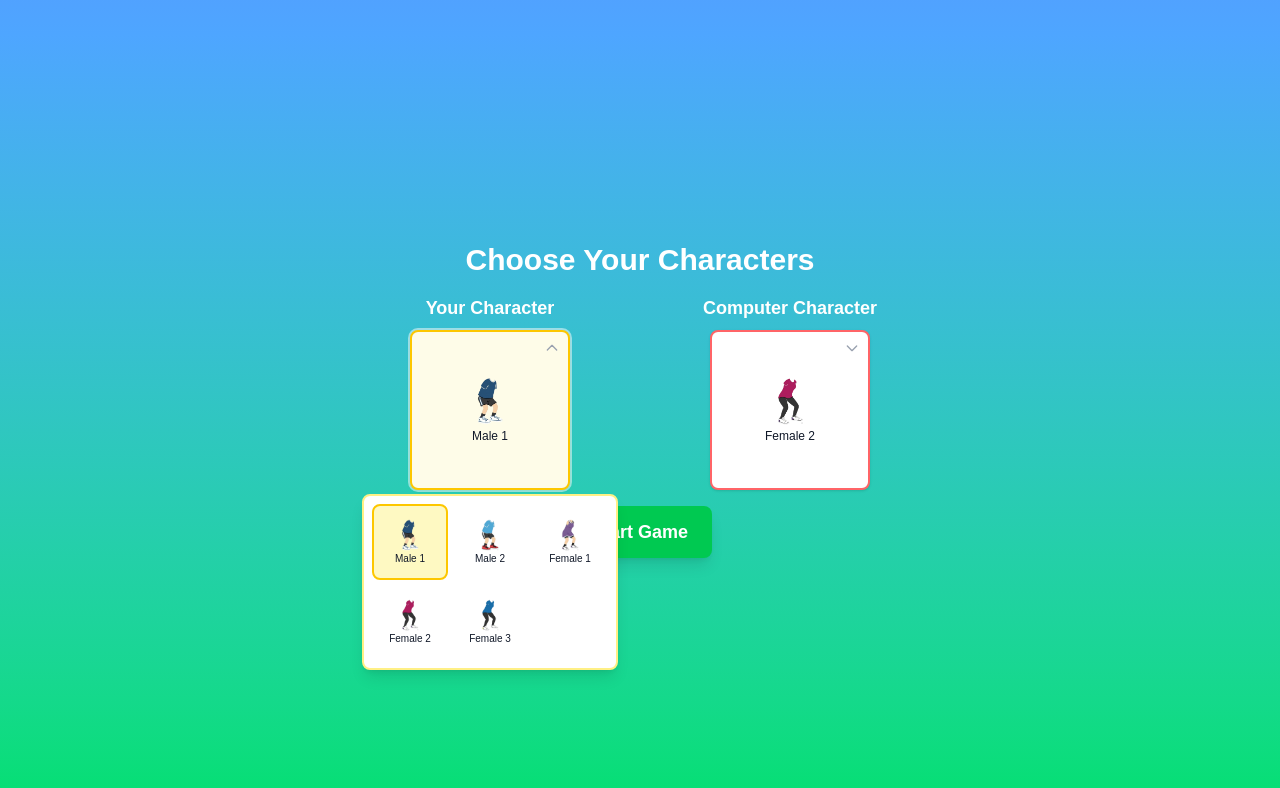
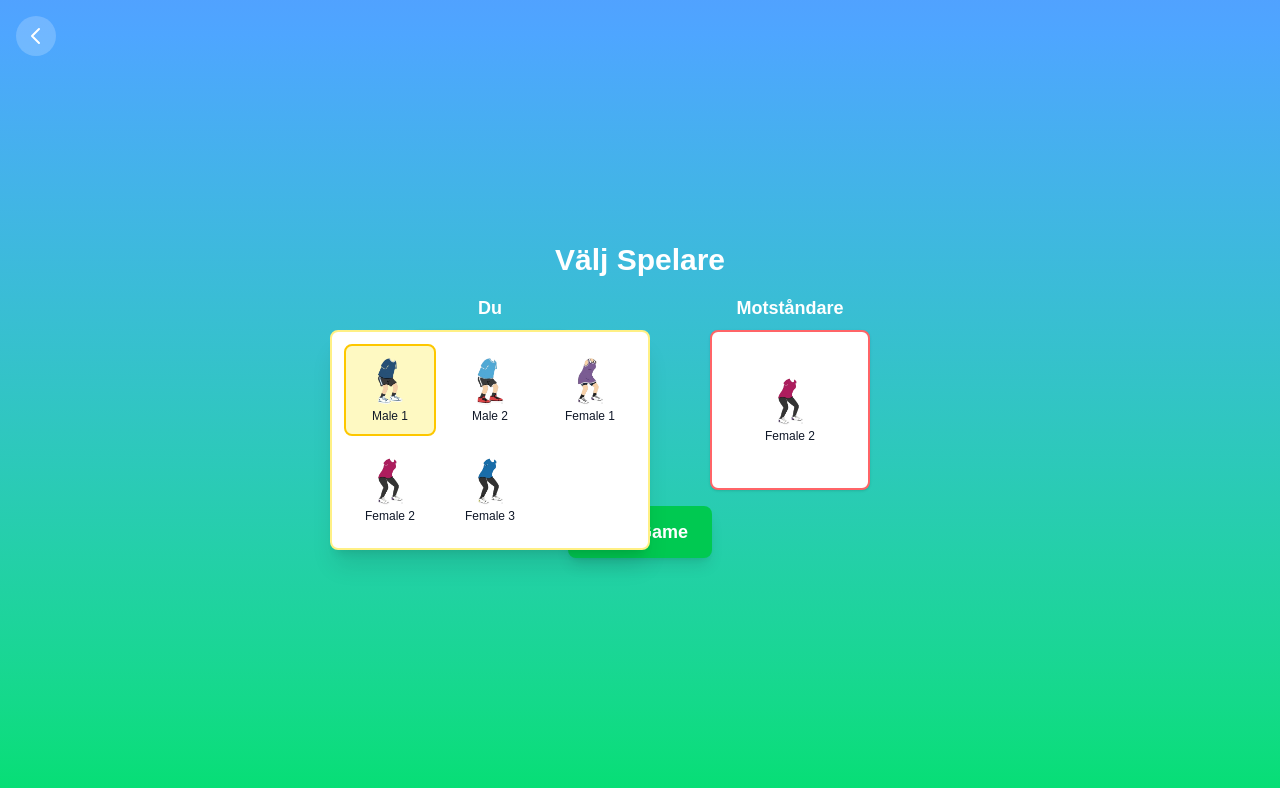
Before and after one commit to Maxen97/sofiaspelarbadminton, a Next.js app: page /game in a window 1280 px wide. Both pictures are taken after a click on the button "Male 1". Shown: the top 788 px of the page. Built offline with nearby package versions, Linux system fonts and the light colour scheme.

Commit message:
made character selection page better

```diff
--- a/src/components/CharacterSelection.tsx
+++ b/src/components/CharacterSelection.tsx
@@ -1,6 +1,7 @@
 'use client';
 
 import { useState, useRef, useEffect } from 'react';
+import Link from 'next/link';
 import { Character, CHARACTER_OPTIONS, CharacterSelection as CharacterSelectionType } from '@/utils/characterOptions';
 
 interface CharacterSelectProps {
@@ -51,7 +52,7 @@ function CharacterSelect({ placeholder, selectedCharacter, onSelect, accentColor
         onClick={() => setIsOpen(!isOpen)}
         className={`w-full aspect-square p-2 bg-white border-2 rounded-lg shadow-sm transition-all duration-200 ${
           selectedCharacter ? colors.button : 'border-gray-300 hover:border-gray-400'
-        } ${colors.buttonHover} focus:outline-none focus:ring-2 focus:ring-white/50 relative`}
+        } ${colors.buttonHover} focus:outline-none relative`}
       >
         {selectedCharacter ? (
           <div className="flex flex-col items-center justify-center h-full">
@@ -70,21 +71,11 @@ function CharacterSelect({ placeholder, selectedCharacter, onSelect, accentColor
             <span className="text-gray-500 text-xs text-center leading-tight">{placeholder}</span>
           </div>
         )}
-        <svg
-          className={`absolute top-2 right-2 w-4 h-4 text-gray-400 transition-transform duration-200 ${
-            isOpen ? 'transform rotate-180' : ''
-          }`}
-          fill="none"
-          stroke="currentColor"
-          viewBox="0 0 24 24"
-        >
-          <path strokeLinecap="round" strokeLinejoin="round" strokeWidth={2} d="M19 9l-7 7-7-7" />
-        </svg>
       </button>
 
       {isOpen && (
-        <div className={`absolute z-10 w-64 left-1/2 transform -translate-x-1/2 mt-1 bg-white border-2 ${colors.dropdown} rounded-lg shadow-lg p-2`}>
-          <div className="grid grid-cols-3 gap-1">
+        <div className={`absolute z-30 w-80 top-0 left-1/2 transform -translate-x-1/2 bg-white border-2 ${colors.dropdown} rounded-lg shadow-xl p-3 transition-all duration-200 animate-in fade-in-0 zoom-in-95`}>
+          <div className="grid grid-cols-3 gap-2">
             {CHARACTER_OPTIONS.map((character) => (
               <button
                 key={character.id}
@@ -93,7 +84,7 @@ function CharacterSelect({ placeholder, selectedCharacter, onSelect, accentColor
                   onSelect(character);
                   setIsOpen(false);
                 }}
-                className={`aspect-square p-1 rounded-lg transition-colors duration-150 border-2 ${
+                className={`aspect-square p-2 rounded-lg transition-colors duration-150 border-2 ${
                   selectedCharacter?.id === character.id
                     ? `${colors.optionSelected} ${colors.button.split(' ')[0]}`
                     : `${colors.option} border-transparent hover:border-gray-200`
@@ -103,9 +94,9 @@ function CharacterSelect({ placeholder, selectedCharacter, onSelect, accentColor
                   <img
                     src={character.spriteBodyUrl}
                     alt={character.displayName}
-                    className="w-8 h-8 object-contain mb-0.5"
+                    className="w-12 h-12 object-contain mb-1"
                   />
-                  <span className="font-medium text-gray-900 text-[10px] text-center leading-tight">{character.displayName}</span>
+                  <span className="font-medium text-gray-900 text-xs text-center leading-tight">{character.displayName}</span>
                 </div>
               </button>
             ))}
@@ -148,9 +139,19 @@ export default function CharacterSelection({ onSelectionComplete }: CharacterSel
 
   return (
     <div className="h-screen bg-gradient-to-b from-blue-400 to-green-400 p-4 flex flex-col overflow-hidden">
+      {/* Back Arrow */}
+      <Link
+        href="/"
+        className="absolute top-4 left-4 z-40 w-10 h-10 bg-white/20 hover:bg-white/30 rounded-full flex items-center justify-center transition-colors duration-200"
+      >
+        <svg className="w-6 h-6 text-white" fill="none" stroke="currentColor" viewBox="0 0 24 24">
+          <path strokeLinecap="round" strokeLinejoin="round" strokeWidth={2} d="M15 19l-7-7 7-7" />
+        </svg>
+      </Link>
+
       <div className="flex-1 flex flex-col items-center justify-center max-w-4xl mx-auto w-full space-y-4">
         <h1 className="text-2xl md:text-3xl font-bold text-white text-center">
-          Choose Your Characters
+          Välj Spelare
         </h1>
 
         {/* Character Selection Grid */}
@@ -158,7 +159,7 @@ export default function CharacterSelection({ onSelectionComplete }: CharacterSel
           {/* Player Selection */}
           <div className="space-y-2">
             <h2 className="text-lg font-semibold text-white text-center">
-              Your Character
+              Du
             </h2>
             <CharacterSelect
               placeholder="Select your character"
@@ -171,7 +172,7 @@ export default function CharacterSelection({ onSelectionComplete }: CharacterSel
           {/* Computer Selection */}
           <div className="space-y-2">
             <h2 className="text-lg font-semibold text-white text-center">
-              Computer Character
+              Motståndare
             </h2>
             <CharacterSelect
               placeholder="Select computer character"
```
